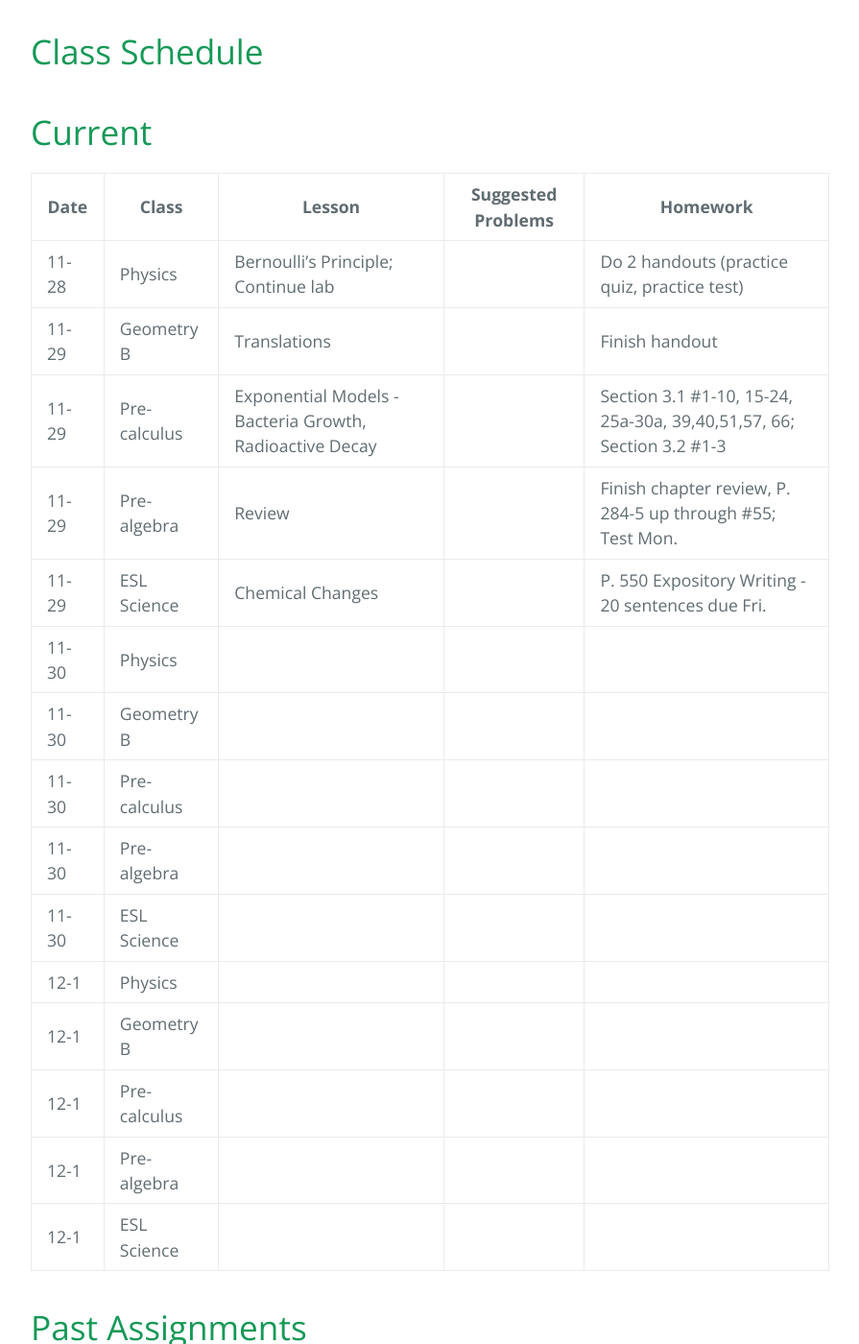
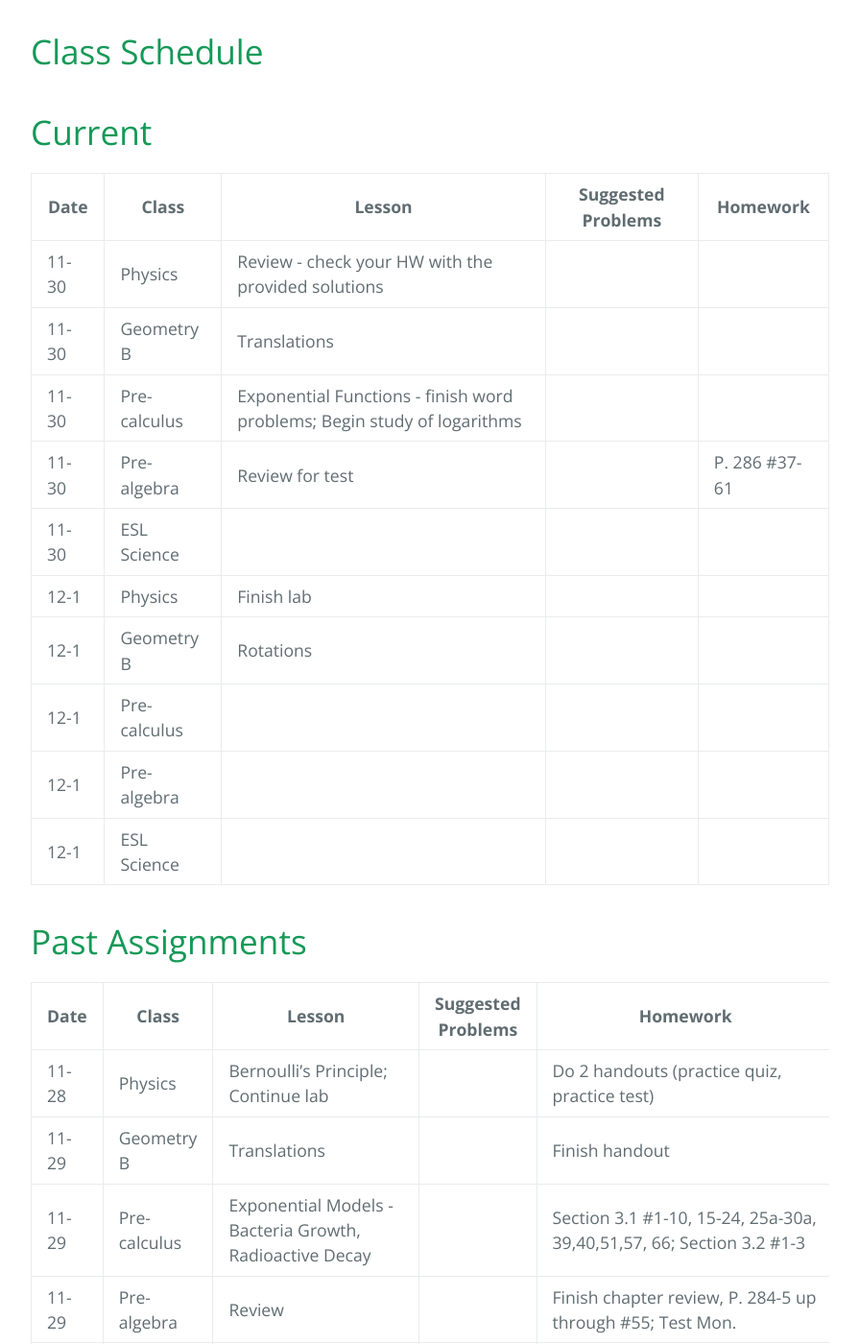
Before and after one commit to gpayoo/gpayoo, a Jekyll site: the page built from index.md, in a window 1280 px wide and 1400 px high, scrolled down 388 px. Shown: the whole window at 96% size, without its empty margins (192-1087 px from the left). Built offline with Jekyll 4.4.1, drawn with Linux system fonts in a browser that asks for light colours; our own code applies the rules of GitHub Pages for plain Markdown files; some of the changed text lies outside the part shown.

Commit message:
Update index.md

```diff
--- a/index.md
+++ b/index.md
@@ -10,18 +10,13 @@ layout: default
 
 | Date | Class | Lesson | Suggested Problems | Homework |
 | ---- | ----- | ------ | -------- | ---
-| 11-28 | Physics |  Bernoulli's Principle; Continue lab | | Do 2 handouts (practice quiz, practice test)
-| 11-29 | Geometry B | Translations | | Finish handout
-| 11-29 | Pre-calculus | Exponential Models - Bacteria Growth, Radioactive Decay  | | Section 3.1 #1-10, 15-24, 25a-30a, 39,40,51,57, 66; Section 3.2 #1-3
-| 11-29 | Pre-algebra | Review   | | Finish chapter review, P. 284-5 up through #55; Test Mon.
-| 11-29 | ESL Science | Chemical Changes |  | P. 550 Expository Writing - 20 sentences due Fri.
-| 11-30 | Physics |   | |
-| 11-30 | Geometry B |  | |
-| 11-30 | Pre-calculus |   | |
-| 11-30 | Pre-algebra |   | |
+| 11-30 | Physics | Review - check your HW with the provided solutions  | |
+| 11-30 | Geometry B | Translations | |
+| 11-30 | Pre-calculus | Exponential Functions - finish word problems; Begin study of logarithms   | |
+| 11-30 | Pre-algebra | Review for test  | | P. 286 #37-61
 | 11-30 | ESL Science | |  |
-| 12-1 | Physics |   | |
-| 12-1 | Geometry B |  | |
+| 12-1 | Physics |  Finish lab | |
+| 12-1 | Geometry B | Rotations | |
 | 12-1 | Pre-calculus |   | |
 | 12-1 | Pre-algebra |   | |
 | 12-1 | ESL Science | |  |
@@ -30,6 +25,11 @@ layout: default
 
 | Date | Class | Lesson | Suggested Problems | Homework |
 | ---- | ----- | ------ | -------- | ---
+| 11-28 | Physics |  Bernoulli's Principle; Continue lab | | Do 2 handouts (practice quiz, practice test)
+| 11-29 | Geometry B | Translations | | Finish handout
+| 11-29 | Pre-calculus | Exponential Models - Bacteria Growth, Radioactive Decay  | | Section 3.1 #1-10, 15-24, 25a-30a, 39,40,51,57, 66; Section 3.2 #1-3
+| 11-29 | Pre-algebra | Review   | | Finish chapter review, P. 284-5 up through #55; Test Mon.
+| 11-29 | ESL Science | Chemical Changes |  | P. 550 Expository Writing - 20 sentences due Fri.
 | 11-28 | Physics | Basketball Tournament ; Finish lab from yesterday | |
 | 11-28 | Geometry B | Basketball Tournament | |
 | 11-28 | Pre-calculus | Basketball Tournament  | |
```
